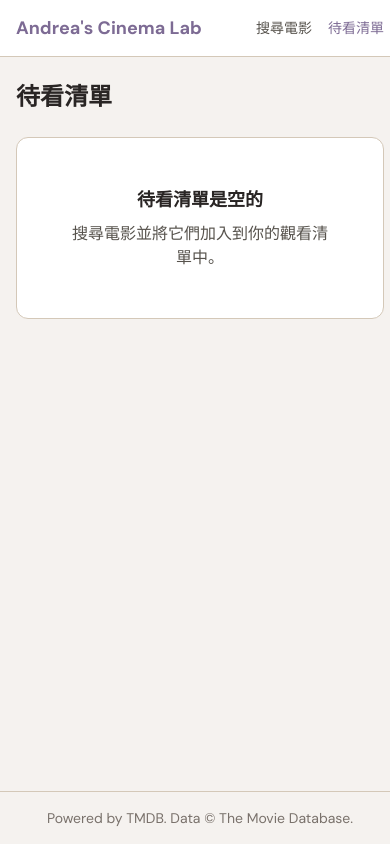
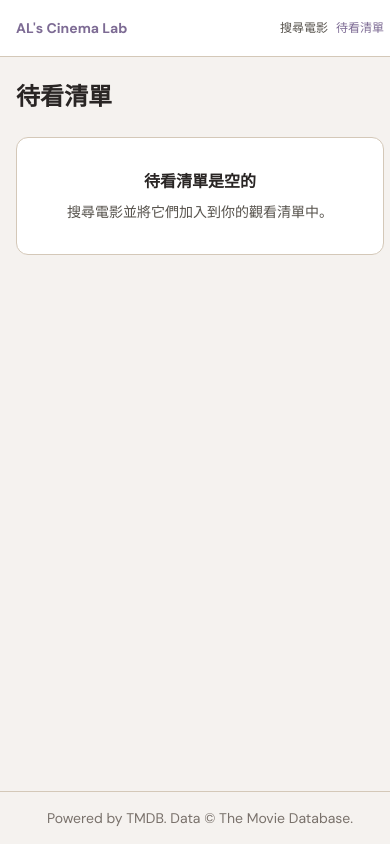
Before and after one commit to andrea-lin-dev/andrea-cinema-lab, a React (Vite) app: page /watchlist in a window 390 px wide. Built offline with nearby package versions, Linux system fonts and the light colour scheme.

Commit message:
feat: add link preview meta tags and rename to AL's Cinema Lab

```diff
--- a/index.html
+++ b/index.html
@@ -4,13 +4,33 @@
     <meta charset="UTF-8" />
     <link rel="icon" type="image/svg+xml" href="/fav.svg" />
     <meta name="viewport" content="width=device-width, initial-scale=1.0" />
+    <meta
+      name="description"
+      content="搜尋電影、建立待看清單、抽籤決定今晚看什麼。AL's Cinema Lab 幫你輕鬆管理想看的電影。"
+    />
+    <!-- Open Graph / Facebook -->
+    <meta property="og:type" content="website" />
+    <meta property="og:title" content="AL's Cinema Lab" />
+    <meta
+      property="og:description"
+      content="搜尋電影、建立待看清單、抽籤決定今晚看什麼。幫你輕鬆管理想看的電影。"
+    />
+    <meta property="og:image" content="/fav.svg" />
+    <!-- Twitter Card -->
+    <meta name="twitter:card" content="summary" />
+    <meta name="twitter:title" content="AL's Cinema Lab" />
+    <meta
+      name="twitter:description"
+      content="搜尋電影、建立待看清單、抽籤決定今晚看什麼。幫你輕鬆管理想看的電影。"
+    />
+    <meta name="twitter:image" content="/fav.svg" />
     <link rel="preconnect" href="https://fonts.googleapis.com" />
     <link rel="preconnect" href="https://fonts.gstatic.com" crossorigin />
     <link
       href="https://fonts.googleapis.com/css2?family=DM+Sans:ital,opsz,wght@0,9..40,100..1000;1,9..40,100..1000&family=Noto+Sans+TC:wght@400;500;600;700&display=swap"
       rel="stylesheet"
     />
-    <title>Andrea's Cinema Lab</title>
+    <title>AL's Cinema Lab</title>
   </head>
   <body>
     <div id="root"></div>
--- a/src/app/AppShell.tsx
+++ b/src/app/AppShell.tsx
@@ -22,14 +22,14 @@ export function AppShell({ children }: AppShellProps) {
         <div className="mx-auto flex h-14 max-w-6xl items-center justify-between px-4 sm:px-6">
           <Link
             to="/"
-            className="text-lg font-bold text-lavender-600 hover:text-lavender-500 sm:text-xl"
+            className="text-sm font-bold text-lavender-600 hover:text-lavender-500 sm:text-xl"
           >
-            Andrea's Cinema Lab
+            AL's Cinema Lab
           </Link>
-          <nav className="flex items-center gap-4 sm:gap-6">
+          <nav className="flex items-center gap-2 sm:gap-6">
             <Link
               to="/"
-              className={`text-sm font-medium transition-colors sm:text-base ${
+              className={`text-xs font-medium transition-colors sm:text-base ${
                 location.pathname === '/'
                   ? 'text-lavender-600'
                   : 'text-stone-600 hover:text-stone-900'
@@ -39,7 +39,7 @@ export function AppShell({ children }: AppShellProps) {
             </Link>
             <Link
               to="/watchlist"
-              className={`relative flex items-center gap-2 text-sm font-medium transition-colors sm:text-base ${
+              className={`relative flex items-center gap-2 text-xs font-medium transition-colors sm:text-base ${
                 location.pathname === '/watchlist'
                   ? 'text-lavender-600'
                   : 'text-stone-600 hover:text-stone-900'
--- a/src/pages/SearchPage.tsx
+++ b/src/pages/SearchPage.tsx
@@ -80,7 +80,7 @@ export function SearchPage() {
       {searchKeyword.length < 2 ? (
         <EmptyState title="請至少輸入 2 個字元進行搜尋" />
       ) : isLoading ? (
-        <ul className="grid list-none gap-4 p-0 sm:grid-cols-2 lg:grid-cols-3">
+        <ul className="grid list-none grid-cols-2 gap-4 p-0 lg:grid-cols-3">
           {Array.from({ length: 6 }).map((_, i) => (
             <li key={i}>
               <SkeletonCard />
@@ -91,7 +91,7 @@ export function SearchPage() {
         <EmptyState title="無搜尋結果" description="請嘗試不同的搜尋詞彙。" />
       ) : (
         <>
-          <ul className="grid list-none gap-4 p-0 sm:grid-cols-2 lg:grid-cols-3">
+          <ul className="grid list-none grid-cols-2 gap-4 p-0 lg:grid-cols-3">
             {movies.map((movie) => (
               <MovieItem key={movie.id} movie={movie} />
             ))}
--- a/src/shared/ui/EmptyState.tsx
+++ b/src/shared/ui/EmptyState.tsx
@@ -6,10 +6,16 @@ interface EmptyStateProps {
 
 export function EmptyState({ title, description, icon }: EmptyStateProps) {
   return (
-    <div className="flex flex-col items-center justify-center rounded-xl border border-brown-200 bg-white p-12 text-center">
-      {icon && <div className="mb-4 text-4xl text-stone-400">{icon}</div>}
-      <p className="text-lg font-semibold text-stone-800">{title}</p>
-      {description && <p className="mt-2 text-stone-600">{description}</p>}
+    <div className="flex flex-col items-center justify-center rounded-xl border border-brown-200 bg-white p-8 text-center sm:p-12">
+      {icon && (
+        <div className="mb-4 text-3xl text-stone-400 sm:text-4xl">{icon}</div>
+      )}
+      <p className="text-md font-semibold text-stone-800 sm:text-lg">{title}</p>
+      {description && (
+        <p className="mt-2 text-sm text-stone-600 sm:text-base">
+          {description}
+        </p>
+      )}
     </div>
   )
 }
```
